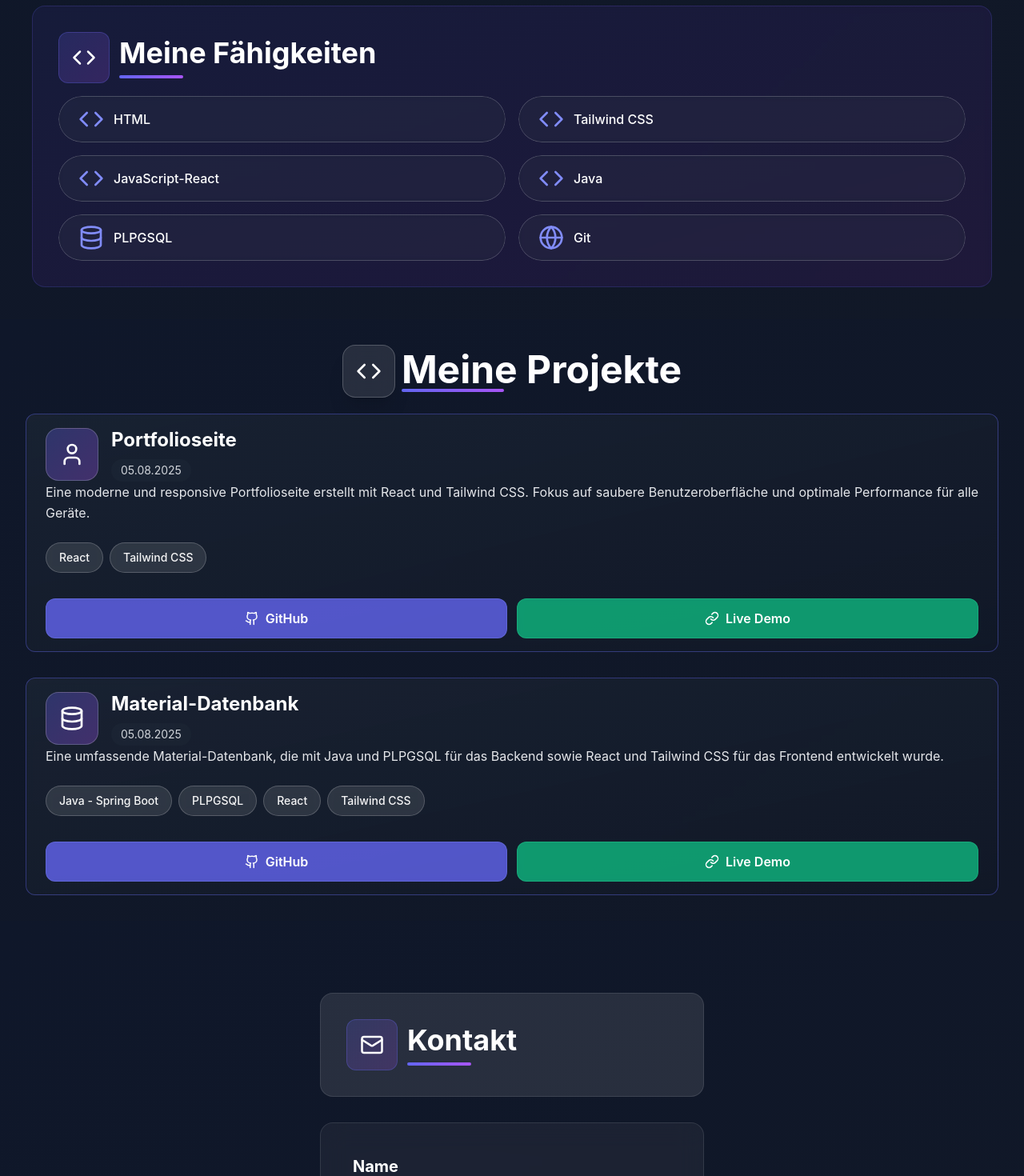
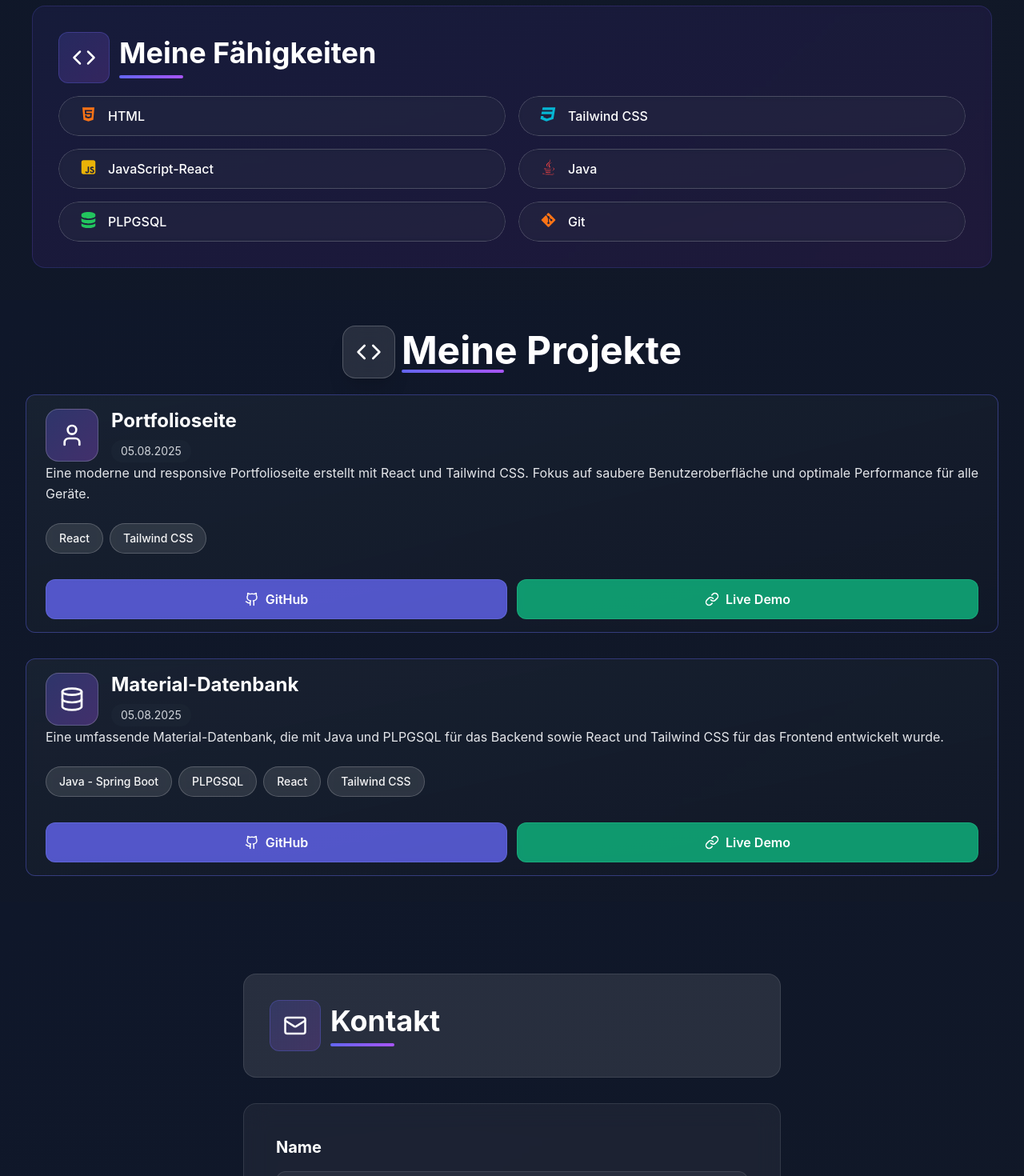
Before and after one commit to BlueCobra06/Portfolio-Webseite, a React (Create React App) app: page / in a window 1280 px wide. Shown: the part 1540-3010 px from the top of the page at 80% size. Built offline with nearby package versions, Linux system fonts and the light colour scheme.

Commit message:
Skills Icons passend eingefügt

```diff
--- a/package.json
+++ b/package.json
@@ -3,6 +3,8 @@
   "version": "0.1.0",
   "private": true,
   "dependencies": {
+    "@fortawesome/fontawesome-svg-core": "^7.0.0",
+    "@fortawesome/react-fontawesome": "^3.0.2",
     "@testing-library/dom": "^10.4.1",
     "@testing-library/jest-dom": "^6.8.0",
     "@testing-library/react": "^16.3.0",
--- a/src/components/main/about.js
+++ b/src/components/main/about.js
@@ -1,12 +1,17 @@
 import { User, Code, Database, Globe, Mail, ArrowRight, Github } from "lucide-react";
+import { FontAwesomeIcon } from "@fortawesome/react-fontawesome";
+import { faHtml5, faCss3,faJsSquare, faJava, faDatabase, faGitAlt} from "@fortawesome/free-brands-svg-icons";
+import { faDatabase as faDatabaseSolid } from "@fortawesome/free-solid-svg-icons";
+
 
 const About = () => {
-    const skills = [{name: "HTML", icon: <Code size={32} />},
-        {name: "Tailwind CSS", icon: <Code size={32} />},
-        {name: "JavaScript-React", icon: <Code size={32} />},
-        {name: "Java", icon: <Code size={32} />},
-        {name: "PLPGSQL", icon: <Database size={32} />},
-        {name: "Git", icon: <Globe size={32} />}];
+    const skills = [
+        {name: "HTML", icon: <FontAwesomeIcon icon={faHtml5} className="text-orange-500 text-xl" />},
+        {name: "Tailwind CSS", icon: <FontAwesomeIcon icon={faCss3} className="text-cyan-500 text-xl" />},
+        {name: "JavaScript-React", icon: <FontAwesomeIcon icon={faJsSquare} className="text-yellow-500 text-xl" />},
+        {name: "Java", icon: <FontAwesomeIcon icon={faJava} className="text-red-500 text-xl" />},
+        {name: "PLPGSQL", icon: <FontAwesomeIcon icon={faDatabaseSolid} className="text-green-500 text-xl" />},
+        {name: "Git", icon: <FontAwesomeIcon icon={faGitAlt} className="text-orange-500 text-xl" />}];
 
     return (
         <div>
--- a/src/components/main/contact.js
+++ b/src/components/main/contact.js
@@ -3,8 +3,8 @@ import { Send, Mail } from "lucide-react";
 const Contact = () => {
     return (
         <div className="flex flex-col items-center justify-center h-full bg-gradient-to-br from-slate-900 to-gray-900 p-10">
-            <div className="w-[80%] flex flex-col items-center">
-                <div className="flex flex-row items-center gap-2 mb-4 bg-white/10 rounded-2xl p-8 border border-white/10 mb-8 w-[50%]">
+            <div className="w-full flex flex-col items-center">
+                <div className="flex flex-row items-center gap-2 mb-4 bg-white/10 rounded-2xl p-8 border border-white/10 mb-8 w-full max-w-2xl">
                     <div className="rounded-xl bg-gradient-to-br from-indigo-500/20 to-purple-500/20 p-4 border border-indigo-500/30 mr-1">
                         <Mail size={30} className="text-white"/>
                     </div>
@@ -13,7 +13,7 @@ const Contact = () => {
                         <div className="w-20 h-1 bg-gradient-to-r from-indigo-500 to-purple-500 rounded-full mt-2"></div>
                     </div>
                 </div>
-                <section className="border border-white/10 bg-white/5 backdrop-blur-lg rounded-2xl p-10 w-[50%]">
+                <section className="border border-white/10 bg-white/5 backdrop-blur-lg rounded-2xl p-10 w-full max-w-2xl">
                     <form className="flex flex-col gap-4">
                         <label className="text-white font-bold text-xl">Name</label>
                         <input type="text" placeholder="Dein Name" className="border border-white/10 rounded-xl px-4 py-2 bg-white/5" required/>
```
Also changed, not shown: 1 other file (tests, documents, lock files or other folders).
